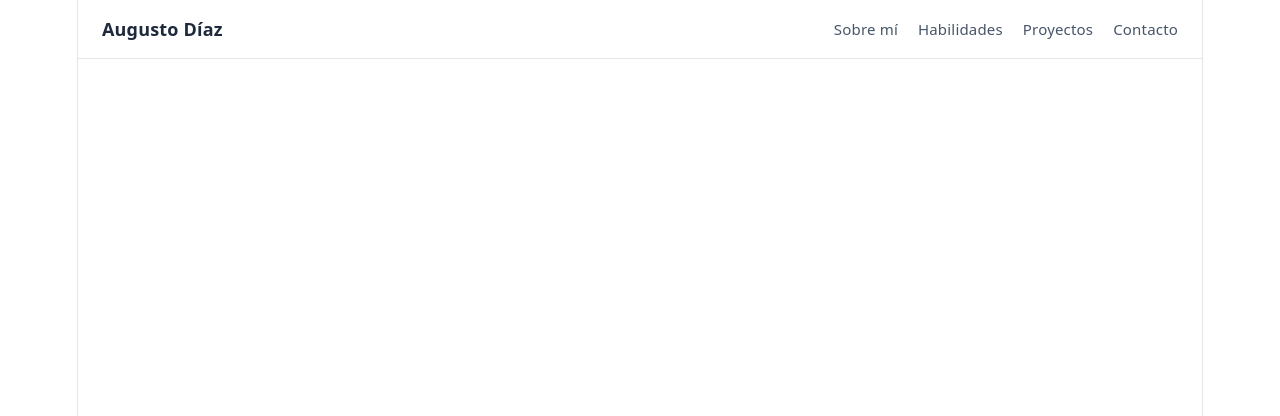
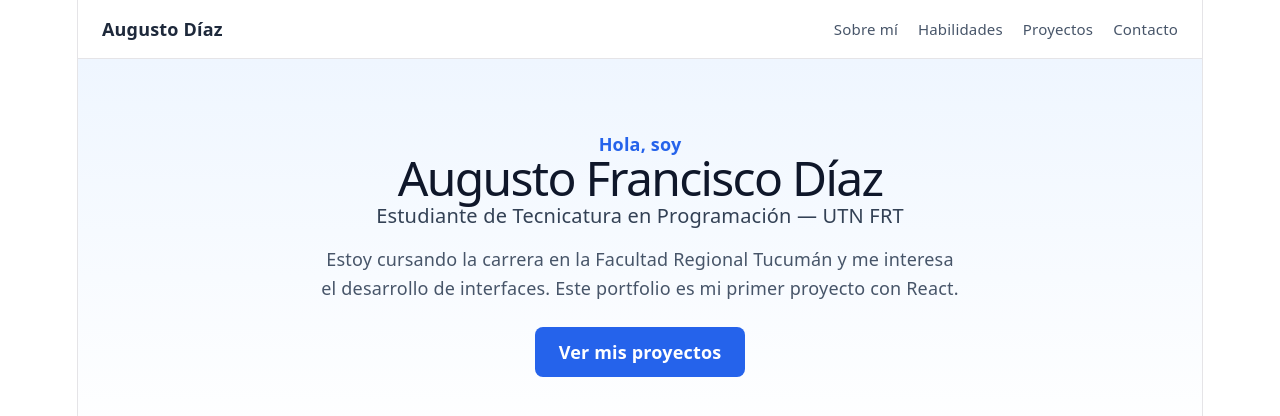
Before and after one commit to frandiazz/tp_programacion, a React (Vite) app: page / in a window 1280 px wide. Shown: the top 416 px of the page. Built offline with nearby package versions, Linux system fonts and the light colour scheme.

Commit message:
feat: agregar componente Hero que recibe props de datos personales

```diff
--- a/src/App.jsx
+++ b/src/App.jsx
@@ -1,9 +1,22 @@
 import Header from './components/Header.jsx'
+import Hero from './components/Hero.jsx'
 
 function App() {
+  const misDatos = {
+    nombre: 'Augusto Francisco Díaz',
+    profesion: 'Estudiante de Tecnicatura en Programación — UTN FRT',
+    presentacion:
+      'Estoy cursando la carrera en la Facultad Regional Tucumán y me interesa el desarrollo de interfaces. Este portfolio es mi primer proyecto con React.',
+  }
+
   return (
     <>
       <Header />
+      <Hero
+        nombre={misDatos.nombre}
+        profesion={misDatos.profesion}
+        presentacion={misDatos.presentacion}
+      />
     </>
   )
 }
--- /dev/null
+++ b/src/components/Hero.css
@@ -0,0 +1,44 @@
+.hero {
+  padding: 72px 24px;
+  text-align: center;
+  background: linear-gradient(180deg, #eff6ff 0%, #ffffff 100%);
+}
+
+.hero__saludo {
+  color: #2563eb;
+  font-weight: 600;
+  margin: 0 0 8px;
+}
+
+.hero__nombre {
+  font-size: 48px;
+  margin: 0 0 12px;
+  color: #0f172a;
+}
+
+.hero__profesion {
+  font-size: 20px;
+  color: #334155;
+  margin: 0 0 16px;
+}
+
+.hero__presentacion {
+  max-width: 640px;
+  margin: 0 auto 24px;
+  color: #475569;
+  line-height: 1.6;
+}
+
+.hero__cta {
+  display: inline-block;
+  padding: 12px 24px;
+  background-color: #2563eb;
+  color: #ffffff;
+  border-radius: 8px;
+  text-decoration: none;
+  font-weight: 600;
+}
+
+.hero__cta:hover {
+  background-color: #1d4ed8;
+}
--- /dev/null
+++ b/src/components/Hero.jsx
@@ -0,0 +1,17 @@
+import './Hero.css'
+
+function Hero({ nombre, profesion, presentacion }) {
+  return (
+    <section className="hero" id="inicio">
+      <p className="hero__saludo">Hola, soy</p>
+      <h1 className="hero__nombre">{nombre}</h1>
+      <p className="hero__profesion">{profesion}</p>
+      <p className="hero__presentacion">{presentacion}</p>
+      <a className="hero__cta" href="#proyectos">
+        Ver mis proyectos
+      </a>
+    </section>
+  )
+}
+
+export default Hero
```
